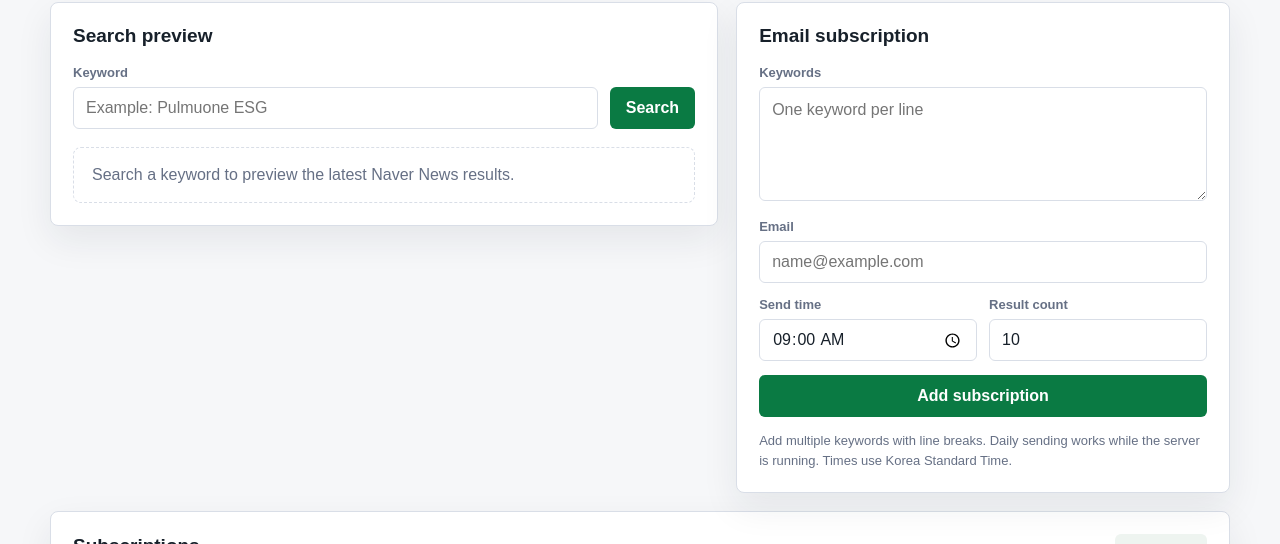
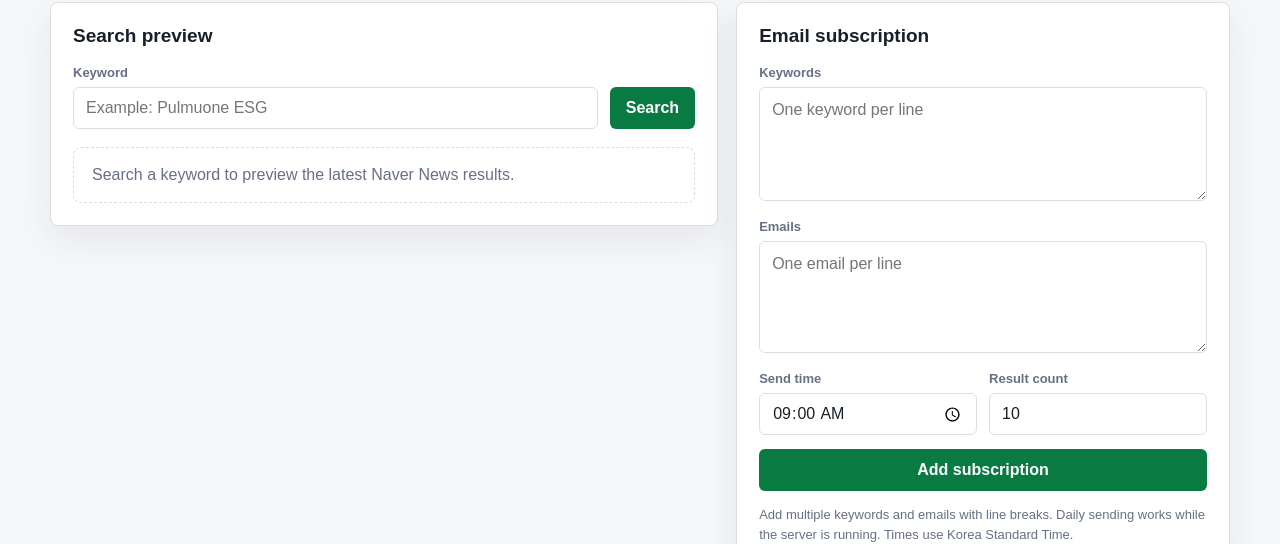
Before and after one commit to cubalibre1412/NaverNews, a website: page public/index.html in a window 1280 px wide. Shown: the part 256-800 px from the top of the page. Drawn offline with Linux system fonts and the light colour scheme; no server answers.

Commit message:
Allow multiple recipient emails in form

```diff
--- a/public/index.html
+++ b/public/index.html
@@ -37,8 +37,8 @@
               <textarea name="keywords" placeholder="One keyword per line" rows="4" required></textarea>
             </label>
             <label>
-              <span>Email</span>
-              <input name="email" type="email" placeholder="name@example.com" required>
+              <span>Emails</span>
+              <textarea name="emails" placeholder="One email per line" rows="3" required></textarea>
             </label>
             <div class="two-cols">
               <label>
@@ -52,7 +52,7 @@
             </div>
             <button type="submit">Add subscription</button>
           </form>
-          <p class="hint">Add multiple keywords with line breaks. Daily sending works while the server is running. Times use Korea Standard Time.</p>
+          <p class="hint">Add multiple keywords and emails with line breaks. Daily sending works while the server is running. Times use Korea Standard Time.</p>
         </div>
       </section>
 
```
